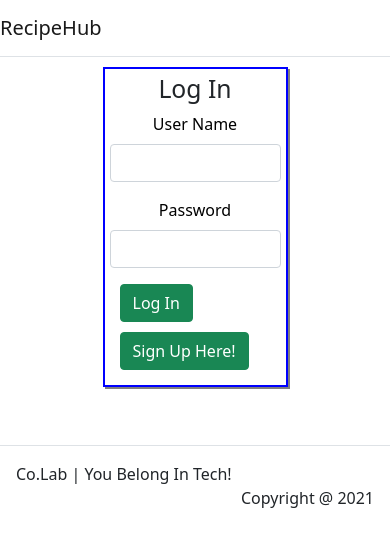
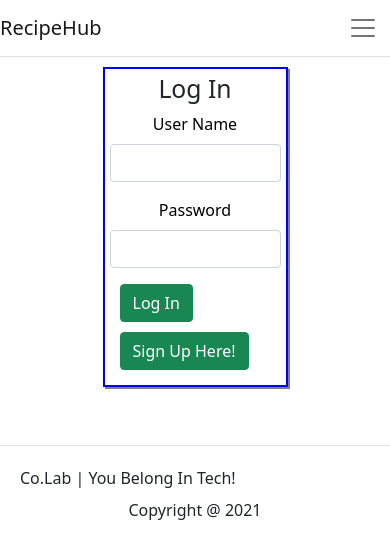
Before and after one commit to Co-Lab-You-Belong-in-Tech/RecipeHub-Frontend, a React (Create React App) app in the folder recipehubcode/: page /login in a window 390 px wide. Shown: the top 558 px of the page. Built offline with nearby package versions, Linux system fonts and the light colour scheme.

Commit message:
hamburger toggle implemented into nav. styled the footer more

```diff
--- a/recipehubcode/src/App.js
+++ b/recipehubcode/src/App.js
@@ -23,6 +23,7 @@ function App({ ContactPage, pageProps }) {
         <Container className='p-0' fluid={true}>
           <Navbar className='border-bottom' bg='transparent' expand='lg'>
             <Navbar.Brand>RecipeHub</Navbar.Brand>
+            <Navbar.Toggle className='border-0' aria-controls='navbar-toggle' />
             <Navbar.Collapse id='navbar-toggle'>
               <Nav className='ml-auto'>
                 <Link className='nav-link' to='/'>
--- a/recipehubcode/src/components/footer.js
+++ b/recipehubcode/src/components/footer.js
@@ -7,11 +7,11 @@ function Footer() {
   return (
     <footer className='mt-5'>
       <Container fluid={true}>
-        <Row className='border-top justify-content-between p-3'>
-          <Col className='p-0' md={3} sm={12}>
+        <Row className='border-top justify-content-center p-3'>
+          <Col className='p-1' md={3} sm={12}>
             Co.Lab | You Belong In Tech!
           </Col>
-          <Col className='p-0 d-flex justify-content-end' md={3}>
+          <Col className='p-1 d-flex justify-content-center' md={3}>
             Copyright @ 2021
           </Col>
         </Row>
```
